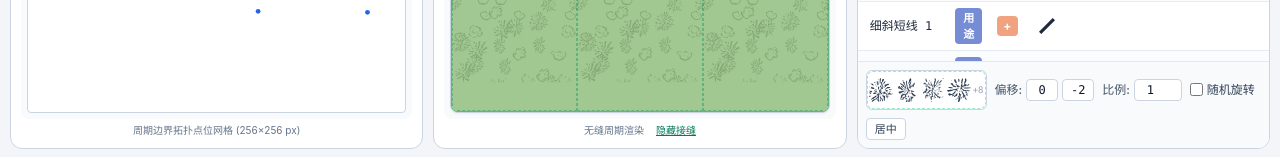
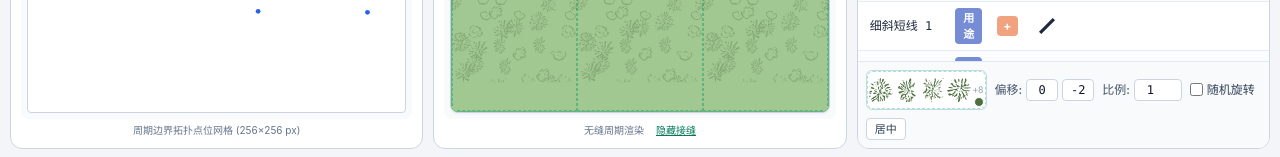
Before and after one commit to OpenQGIS/carto-pattern-studio, a React (Vite) app: page / in a window 1280 px wide. Shown: the part 546-703 px from the top of the page. Built offline with nearby package versions, Linux system fonts and the light colour scheme.

Commit message:
feat: click symbol inspector preview box to pick individual symbol color

```diff
--- a/src/App.tsx
+++ b/src/App.tsx
@@ -38,7 +38,6 @@ export default function App() {
       offsetX: 'auto',
       offsetY: 'auto',
       randomRotate: false,
-      color: '#507040',
     },
   ]);
   const [customSymbols, setCustomSymbols] = useState<CartoSymbol[]>([]);
@@ -135,7 +134,6 @@ export default function App() {
         offsetX: 'auto',
         offsetY: 'auto',
         randomRotate: false,
-        color: config.symbolColor,
       },
     ]);
   };
@@ -156,7 +154,6 @@ export default function App() {
           offsetX: 'auto',
           offsetY: 'auto',
           randomRotate: false,
-          color: config.symbolColor,
         },
       ];
     });
@@ -505,6 +502,7 @@ export default function App() {
               customSymbols={customSymbols}
               symbolOrder={config.symbolOrder || 'random'}
               onChangeSymbolOrder={(mode) => setConfig((prev) => ({ ...prev, symbolOrder: mode }))}
+              defaultSymbolColor={config.symbolColor}
             />
           </div>
         </div>
--- a/src/components/ClassicSymbolTable.tsx
+++ b/src/components/ClassicSymbolTable.tsx
@@ -15,6 +15,7 @@ interface ClassicSymbolTableProps {
   customSymbols: CartoSymbol[];
   symbolOrder?: SymbolOrderMode;
   onChangeSymbolOrder?: (mode: SymbolOrderMode) => void;
+  defaultSymbolColor?: string;
 }
 
 const PALETTE = ['#059669', '#2563eb', '#d97706', '#7c3aed', '#db2777', '#0891b2', '#16a34a'];
@@ -30,6 +31,7 @@ export const ClassicSymbolTable: React.FC<ClassicSymbolTableProps> = ({
   customSymbols,
   symbolOrder = 'random',
   onChangeSymbolOrder,
+  defaultSymbolColor = '#507040',
 }) => {
   const [search, setSearch] = useState('');
   const [activeCategory, setActiveCategory] = useState<string>('all');
@@ -556,21 +558,36 @@ export const ClassicSymbolTable: React.FC<ClassicSymbolTableProps> = ({
         )}
 
         <div className="flex flex-wrap items-center gap-2">
-          {/* Symbol Preview Box */}
-          <div className="min-w-10 h-10 bg-white border border-slate-300 rounded-md flex items-center justify-center p-0.5 shadow-2xs relative overflow-x-auto no-scrollbar gap-0.5">
+          {/* Clickable Symbol Preview Box -> Color Picker for this symbol */}
+          <label
+            className="min-w-10 h-10 bg-white border border-slate-300 hover:border-emerald-500 rounded-md flex items-center justify-center p-0.5 shadow-2xs relative overflow-hidden gap-0.5 cursor-pointer group transition"
+            title="点击设置当前图标颜色"
+          >
+            <input
+              type="color"
+              value={activeSelection.color || defaultSymbolColor}
+              onChange={(e) => onUpdateSymbolConfig(currentInspectedId, { color: e.target.value })}
+              className="absolute inset-0 w-full h-full opacity-0 cursor-pointer z-10"
+              aria-label="设置当前图标颜色"
+            />
             {activeVariants.slice(0, 4).map((vSvg, vIdx) => (
               <AutoSvgIcon
                 key={vIdx}
                 svgContent={vSvg}
                 viewBox={activeSymbolObj?.variantViewBoxes?.[vIdx]}
-                className="w-6 h-6 text-emerald-700 flex-shrink-0"
+                color={activeSelection.color || defaultSymbolColor}
+                className="w-6 h-6 flex-shrink-0 pointer-events-none"
               />
             ))}
             {activeVariants.length > 4 && (
-              <span className="text-[9px] text-slate-400 font-mono">+{activeVariants.length - 4}</span>
+              <span className="text-[9px] text-slate-400 font-mono pointer-events-none">+{activeVariants.length - 4}</span>
             )}
-            <div className="absolute inset-0 border border-dashed border-emerald-400/50 pointer-events-none rounded-md" />
-          </div>
+            <span
+              className="w-2.5 h-2.5 rounded-full border border-white shadow-xs absolute bottom-0.5 right-0.5 pointer-events-none"
+              style={{ backgroundColor: activeSelection.color || defaultSymbolColor }}
+            />
+            <div className="absolute inset-0 border border-dashed border-emerald-400/50 group-hover:border-emerald-500 pointer-events-none rounded-md" />
+          </label>
 
           {/* Offsets X / Y */}
           <div className="flex items-center space-x-1">
```
